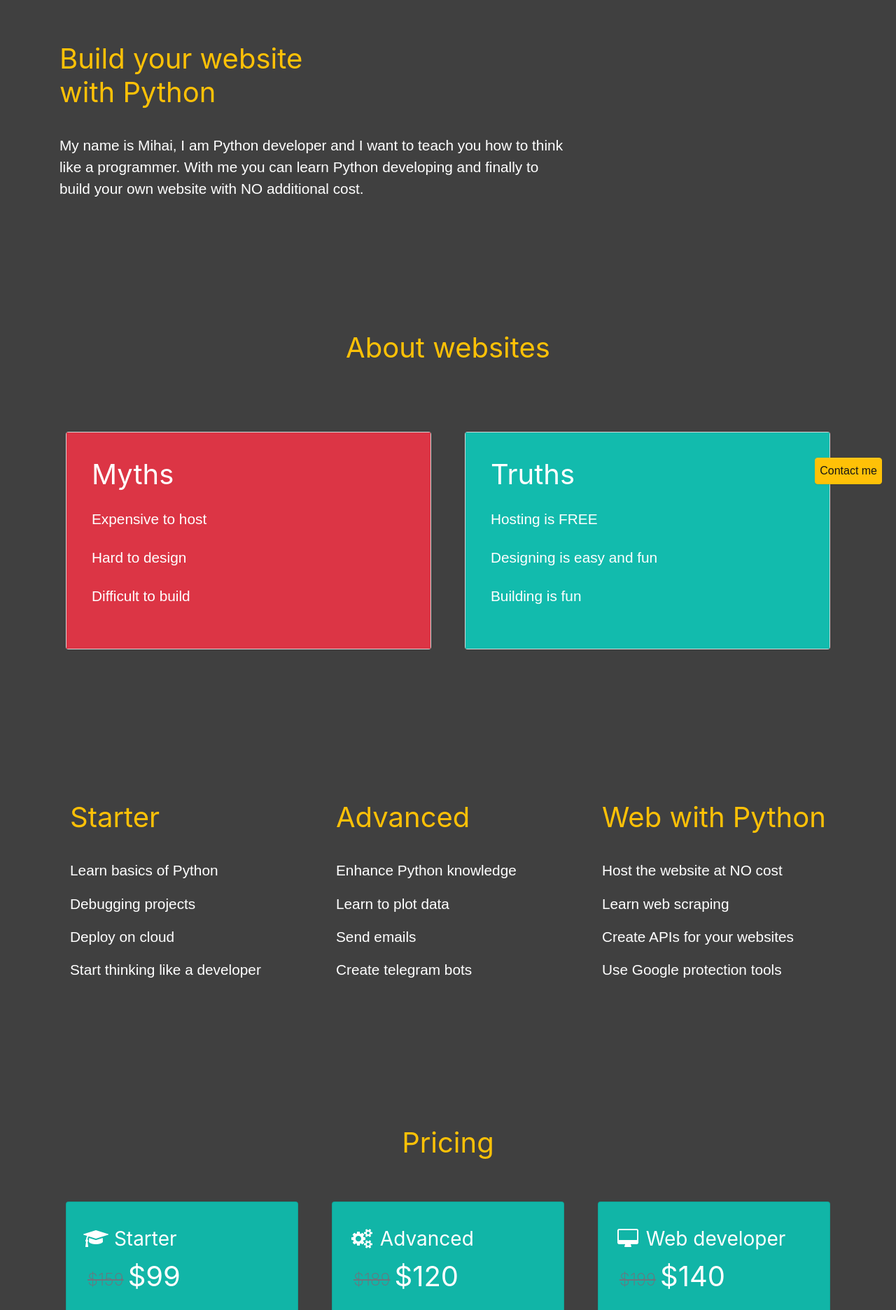
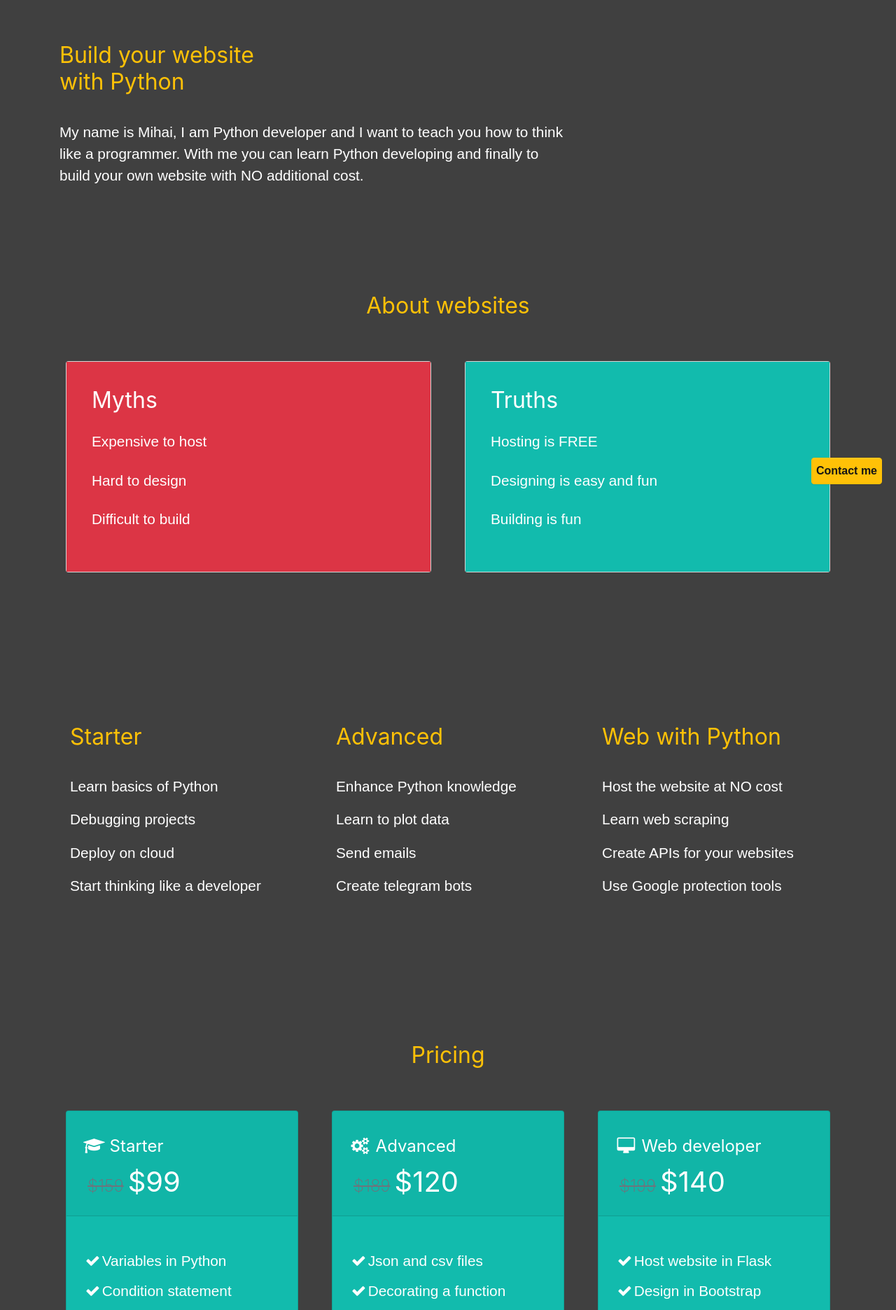
Before and after one commit to mihai-ciorobitca/mihaiciorobitca, a Flask app: page / in a window 1280 px wide. Shown: the part 88-1960 px from the top of the page at 70% size. Run offline with Flask 3, Linux system fonts and the light colour scheme; some libraries are stand-ins or nearby versions.

Commit message:
Removed Pingendo code

```diff
--- a/api/templates/index.html
+++ b/api/templates/index.html
@@ -56,7 +56,7 @@
     <div class="container">
       <div class="row">
         <div class="col-lg-8 col-md-10 mr-auto">
-          <h1 class="text-left text-warning my-4" style=""><b>Build your website<br>with Python</b></h1>
+          <h2 class="text-left text-warning my-4" style=""><b>Build your website<br>with Python</b></h2>
           <p class="lead text-left my-2">My name is Mihai, I am Python developer and I want to teach you how to think like a programmer. With me you can learn Python developing and finally to build your own website with NO additional cost.<br><br></p>
         </div>
       </div>
@@ -66,7 +66,7 @@
     <div class="container">
       <div class="row">
         <div class="text-center col-md-12">
-          <h1 class="text-warning my-5"><b>About websites</b></h1>
+          <h2 class="text-warning my-4"><b>About websites</b></h2>
         </div>
       </div>
       <div class="row">
@@ -75,7 +75,7 @@
             <div class="card-body p-4 bg-danger border-danger">
               <div class="row">
                 <div class="col-8 col-md-12">
-                  <h1 class="mb-0 text-white"><b>Myths</b></h1>
+                  <h2 class="mb-0 text-white"><b>Myths</b></h2>
                 </div>
               </div>
               <p class="lead my-3" contenteditable="true"><b>Expensive to host</b></p>
@@ -89,7 +89,7 @@
             <div class="card-body p-4 bg-primary">
               <div class="row">
                 <div class="col-8 col-md-12">
-                  <h1 class="mb-0 text-white"><b>Truths</b></h1>
+                  <h2 class="mb-0 text-white"><b>Truths</b></h2>
                 </div>
               </div>
               <p class="lead my-3"><b>Hosting is FREE</b></p>
@@ -106,7 +106,7 @@
       <div class="row">
         <div class="col-md-4">
           <div class="d-flex flex-column col-lg-12 justify-content-start my-2 text-center" style="">
-            <h1 class="text-warning my-4 text-left"><b>Starter</b></h1>
+            <h2 class="text-warning my-4 text-left"><b>Starter</b></h2>
             <p class="lead text-left">Learn basics of Python</p>
             <p class="lead text-left">Debugging projects</p>
             <p class="lead text-left" style="">Deploy on cloud</p>
@@ -115,7 +115,7 @@
         </div>
         <div class="col-md-4">
           <div class="d-flex flex-column col-lg-12 justify-content-start text-center my-2">
-            <h1 class="text-warning my-4 text-left"><b>Advanced</b></h1>
+            <h2 class="text-warning my-4 text-left"><b>Advanced</b></h2>
             <p class="lead text-left">Enhance Python knowledge</p>
             <p class="lead text-left" style="">Learn to plot data</p>
             <p class="lead text-left">Send emails</p>
@@ -124,7 +124,7 @@
         </div>
         <div class="col-md-4">
           <div class="d-flex flex-column col-lg-12 justify-content-start text-center my-2">
-            <h1 contenteditable="true" class="text-warning my-4 text-left"><b>Web with Python</b></h1>
+            <h2 contenteditable="true" class="text-warning my-4 text-left"><b>Web with Python</b></h2>
             <p class="lead text-left">Host the website at NO cost&nbsp;</p>
             <p class="lead text-left" style="">Learn web scraping</p>
             <p class="lead text-left">Create APIs for your websites</p>
@@ -138,15 +138,15 @@
     <div class="container">
       <div class="row">
         <div class="text-center mx-auto col-md-12 text-warning">
-          <h1 class="text-warning my-4"><b>Pricing</b></h1>
+          <h2 class="text-warning my-4"><b>Pricing</b></h2>
         </div>
       </div>
       <div class="row">
         <div class="col-lg-4 p-3">
           <div class="card text-center bg-primary">
             <div class="card-header p-3">
-              <h3 class="text-left my-2 text-white"><i class="fa fa-fw fa-graduation-cap"></i><b>&nbsp;Starter</b>
-              </h3>
+              <h4 class="text-left my-2 text-white"><i class="fa fa-fw fa-graduation-cap"></i><b>&nbsp;Starter</b>
+              </h4>
               <div class="d-flex align-items-center">
                 <h4 class="text-white text-center mx-1 mt-2 mb-0"><del class="text-muted text-center">$159</del></h4>
                 <h1 class="text-left text-white mb-0"><b class="">$99</b></h1>
@@ -168,8 +168,8 @@
         <div class="col-lg-4 p-3">
           <div class="card text-center bg-primary">
             <div class="card-header p-3">
-              <h3 class="text-left mr-3 mb-0 my-2 text-white"><i class="fa fa-fw fa-gears"></i><b>&nbsp;Advanced</b>
-              </h3>
+              <h4 class="text-left mr-3 mb-0 my-2 text-white"><i class="fa fa-fw fa-gears"></i><b>&nbsp;Advanced</b>
+              </h4>
               <div class="d-flex align-items-center">
                 <h4 class="text-white text-center mx-1 mt-2 mb-0"><del class="text-muted text-center">$189</del></h4>
                 <h1 class="text-left text-white mb-0"><b class="">$120</b></h1>
@@ -191,7 +191,7 @@
         <div class="col-lg-4 p-3">
           <div class="card text-center bg-primary">
             <div class="card-header p-3">
-              <h3 class="text-left mr-3 mb-0 my-2 text-white"><i class="fa fa-fw fa-desktop"></i><b>&nbsp;Web developer</b></h3>
+              <h4 class="text-left mr-3 mb-0 my-2 text-white"><i class="fa fa-fw fa-desktop"></i><b>&nbsp;Web developer</b></h4>
               <div class="d-flex align-items-center">
                 <h4 class="text-white text-center mx-1 mt-2 mb-0"><del class="text-muted text-center">$199</del></h4>
                 <h1 class="text-left text-white mb-0"><b class="">$140</b></h1>
@@ -204,7 +204,7 @@
                 <li class="lead my-2"><i class="fa fa-fw fa-check"></i><b>Add MongoDB database</b></li>
                 <li class="lead my-2"><i class="fa fa-fw fa-check"></i><b>Build APIs using FastAPI</b></li>
                 <li class="lead my-2"><i class="fa fa-fw fa-check"></i><b>Create webscraper</b></li>
-                <li class="lead my-2"><i class="fa fa-fw fa-check"></i><b>Add reCaptch protection</b></li>
+                <li class="lead my-2"><i class="fa fa-fw fa-check"></i><b>Add reCaptcha protection</b></li>
                 <li class="lead my-2"><i class="fa fa-fw fa-check"></i><b>Use Google authentication</b></li>
               </ul> <a class="btn btn-warning btn-block text-white" href="https://t.me/+Q24h4_xeVTU2ZmU0"><b><b class="text-dark">Join</b></b></a>
             </div>
@@ -217,15 +217,15 @@
     <div class="container">
       <div class="row">
         <div class="mx-auto col-lg-10">
-          <h1 class="text-warning my-4"><b>Tools</b></h1>
+          <h2 class="text-warning my-4"><b>Tools</b></h2>
           <div class="row">
             <div class="col-md-4 col-6 p-2"> <i class="d-block fa fa-4x mb-3 fa-video-camera text-white"></i>
               <h5> <b>One-to-one meeting</b></h5>
               <p class="m-3">Classes will take place on Google Meet platform</p><a class="btn btn-warning btn-block text-white" href="https://meet.google.com/"><b class="text-dark"><b>Visit website</b></b></a>
             </div>
             <div class="col-md-4 col-6 p-2" style=""> <i class="d-block fa fa-4x mb-3 fa-code text-white"></i>
-              <h5> <b>Fast&nbsp; and easy development</b></h5>
-              <p class="my-3">Easy developing using Visual Studio Code editor</p><a class="btn btn-warning btn-block text-white" href="https://code.visualstudio.com/download"><b class="text-dark"><b>Download</b></b></a>
+              <h5><b>Easy development</b></h5>
+              <p class="my-3">Developing using Visual Studio Code editor</p><a class="btn btn-warning btn-block text-white" href="https://code.visualstudio.com/download"><b class="text-dark"><b>Download</b></b></a>
             </div>
             <div class="col-md-4 col-6 p-2"> <i class="fa mb-3 fa-4x fa-github text-white"></i>
               <h5><b>Online portofolio</b></h5>
@@ -248,7 +248,7 @@
   <script src="https://code.jquery.com/jquery-3.3.1.slim.min.js" integrity="sha384-q8i/X+965DzO0rT7abK41JStQIAqVgRVzpbzo5smXKp4YfRvH+8abtTE1Pi6jizo" crossorigin="anonymous" style=""></script>
   <script src="https://cdnjs.cloudflare.com/ajax/libs/popper.js/1.14.6/umd/popper.min.js" integrity="sha384-wHAiFfRlMFy6i5SRaxvfOCifBUQy1xHdJ/yoi7FRNXMRBu5WHdZYu1hA6ZOblgut" crossorigin="anonymous"></script>
   <script src="https://stackpath.bootstrapcdn.com/bootstrap/4.3.1/js/bootstrap.min.js" integrity="sha384-JjSmVgyd0p3pXB1rRibZUAYoIIy6OrQ6VrjIEaFf/nJGzIxFDsf4x0xIM+B07jRM" crossorigin="anonymous"></script>
-  <a id="openModalButton" class="btn navbar-btn ml-md-2 p-1 btn-warning text-dark" style="cursor:pointer;position: fixed;bottom: 20px;right:20px;padding:4px;">Contact me</a>
+  <a id="openModalButton" class="btn navbar-btn ml-md-2 p-1 btn-warning text-dark" style="cursor:pointer;position: fixed;bottom: 20px;right:20px;padding:4px;"><b><b>Contact me</b></b></a>
   <script>
     document.getElementById('openModalButton').addEventListener('click', function() {
       $('#contactModal').modal('show');
```
Also changed, not shown: 1c20c5fa-1c54-4766-bd08-780720552060.html (line endings or trailing spaces), api/templates/login.html (line endings or trailing spaces), api/templates/maintenance.html (line endings or trailing spaces), api/templates/page404.html (line endings or trailing spaces), api/templates/page500.html (line endings or trailing spaces), api/templates/workbook.html (line endings or trailing spaces).
